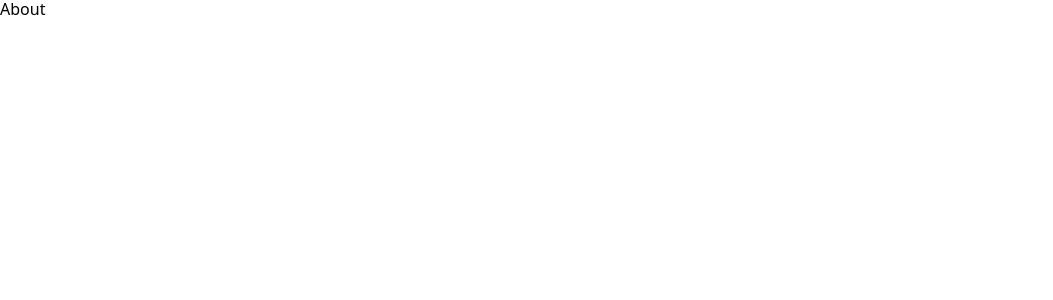
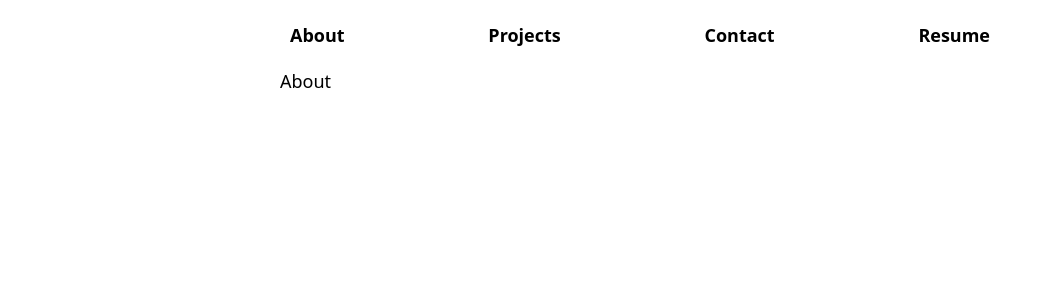
Before and after one commit to dont-hurry/portfolio, a JavaScript app: page / in a window 1280 px wide. Shown: the top 300 px of the page, without its empty margins (0-1053 px from the left). Built offline with nearby package versions, Linux system fonts and the light colour scheme.

Commit message:
Add basic styles and navigation

```diff
--- a/src/App.js
+++ b/src/App.js
@@ -1,8 +1,13 @@
 import { BrowserRouter as Router, Switch, Route } from "react-router-dom";
+import styles from "./App.module.css";
+import Navigation from "./components/Navigation";
 
 export default function App() {
   return (
     <Router>
+      <div className={styles.container}>
+        <Navigation />
+
         <Switch>
           <Route path="/" exact>
             About
@@ -10,6 +15,7 @@ export default function App() {
           <Route path="/projects">Projects</Route>
           <Route path="/contact">Contact</Route>
         </Switch>
+      </div>
     </Router>
   );
 }
--- /dev/null
+++ b/src/App.module.css
@@ -0,0 +1,4 @@
+.container {
+  margin: auto;
+  max-width: 720px;
+}
--- /dev/null
+++ b/src/components/Navigation.js
@@ -0,0 +1,13 @@
+import { Link } from "react-router-dom";
+import styles from "./Navigation.module.css";
+
+export default function Navigation() {
+  return (
+    <div className={styles.container}>
+      <Link to="/">About</Link>
+      <Link to="/projects">Projects</Link>
+      <Link to="/contact">Contact</Link>
+      <Link to="/resume">Resume</Link>
+    </div>
+  );
+}
--- /dev/null
+++ b/src/components/Navigation.module.css
@@ -0,0 +1,11 @@
+.container {
+  display: flex;
+  justify-content: space-between;
+  padding: 25px 10px;
+}
+
+.container a {
+  color: #000;
+  font-weight: bold;
+  text-decoration: none;
+}
--- a/src/index.css
+++ b/src/index.css
@@ -1 +1,5 @@
 @import "../node_modules/modern-normalize/modern-normalize.css";
+
+body {
+  font-size: 18px;
+}
```
Lines whose indentation alone changed are shown as unchanged.
